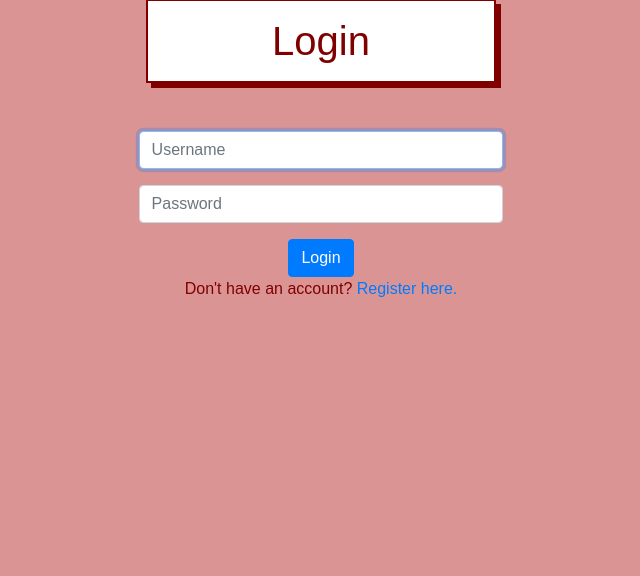
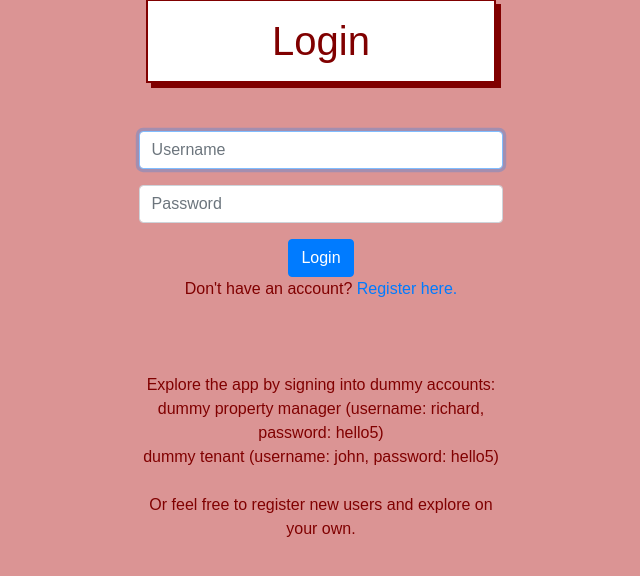
Before and after one commit to johnwyse/property-manager, a Django app: page / in a window 1280 px wide. Shown: the part 33-609 px from the top of the page, without its empty margins (319-959 px from the left). Run offline with Django 4.2, Linux system fonts and the light colour scheme; some libraries are stand-ins or nearby versions; some web fonts are replaced.

Commit message:
login message

```diff
--- a/property/templates/property/login.html
+++ b/property/templates/property/login.html
@@ -21,5 +21,13 @@
 
 
     Don't have an account? <a href="{% url 'register' %}">Register here.</a>
+
+    <br><br><br><br>
+
+    Explore the app by signing into dummy accounts:<br>
+    dummy property manager (username: richard, password: hello5)<br>
+    dummy tenant (username: john, password: hello5)<br><br>
+
+    Or feel free to register new users and explore on your own.
 </div>
 {% endblock %}
--- a/property/templates/property/unit_issues.html
+++ b/property/templates/property/unit_issues.html
@@ -37,9 +37,9 @@
                     <p>Description: {{issue.description}}</p>
                     {% if issue.image %}
                     <img src="{{ issue.image }}" alt="{{ issue.title }}" height=200>
+                    <br><br>
                     {% endif %}
                     {% if user.tenant %}
-                    <br><br>
                     <button class="btn btn-warning" id="resolve_button_{{issue.id}}">Mark as Resolved</button>
                     {% endif %}
                 </div>
```
Also changed, not shown: db.sqlite3, 3 other files.
